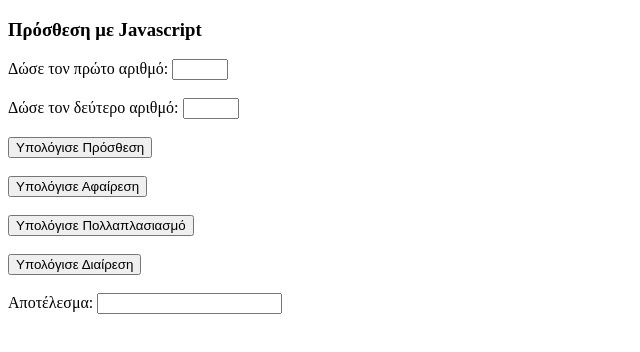
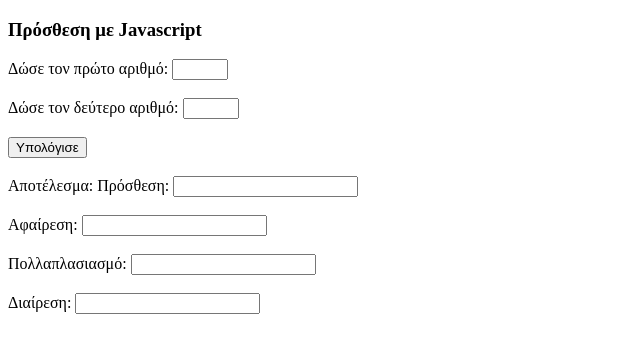
Before and after one commit to defendergr/js, a plain HTML site: page index.html in a window 1280 px wide. Shown: the whole page, without its empty margins (0-640 px from the left). Drawn offline with Linux system fonts and the light colour scheme.

Commit message:
Add files via upload

```diff
--- a/index.html
+++ b/index.html
@@ -15,28 +15,38 @@
 	<input type=number min=1 max=10 id="v2">
 	<br>
 	<br>
-	<button onclick="prosthesi()">Υπολόγισε Πρόσθεση</button>
-	<br>
-	<br>
-	<button onclick="aferesi()">Υπολόγισε Αφαίρεση</button>
-	<br>
-	<br>
-	<button onclick="polaplasiasmo()">Υπολόγισε Πολλαπλασιασμό</button>
-	<br>
-	<br>
-	<button onclick="dieresi()">Υπολόγισε Διαίρεση</button>
+	<button onclick="ypologismos()">Υπολόγισε</button>
 	<br>
 	<br>
 	<label>Αποτέλεσμα:</label>
-	<input type=number readonly id="ap">
-
+	<label>Πρόσθεση:</label>
+	<input type=number readonly id="ap1">
+	<br>
+	<br>
+	<label>Αφαίρεση:</label>
+	<input type=number readonly id="ap2">
+	<br>
+	<br>
+	<label>Πολλαπλασιασμό:</label>
+	<input type=number readonly id="ap3">
+	<br>
+	<br>
+	<label>Διαίρεση:</label>
+	<input type=number readonly id="ap4">
+	<br>
+	<br>
 
 	<script>
-	function prosthesi() {
+	function ypologismos() {
 	var a=Number(document.querySelector("#v1").value);
 	var b=Number(document.querySelector("#v2").value);
-	document.querySelector("#ap").value=a+b;
+	document.querySelector("#ap1").value=a+b;
+	document.querySelector("#ap2").value=a-b;
+	document.querySelector("#ap3").value=a*b;
+	document.querySelector("#ap4").value=a/b;
 	}
+	</script>
+	<!--
 	function aferesi() {
 	var a=Number(document.querySelector("#v1").value);
 	var b=Number(document.querySelector("#v2").value);
@@ -51,7 +61,7 @@
 	var a=Number(document.querySelector("#v1").value);
 	var b=Number(document.querySelector("#v2").value);
 	document.querySelector("#ap").value=a/b;
-	}
-	</script>
+	}-->
+
 </body>
 </html>
```
